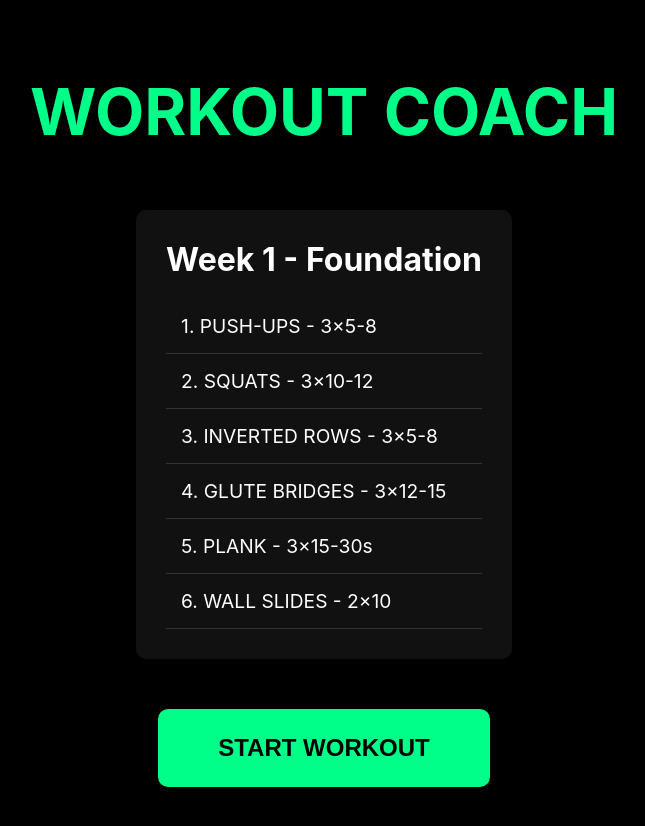
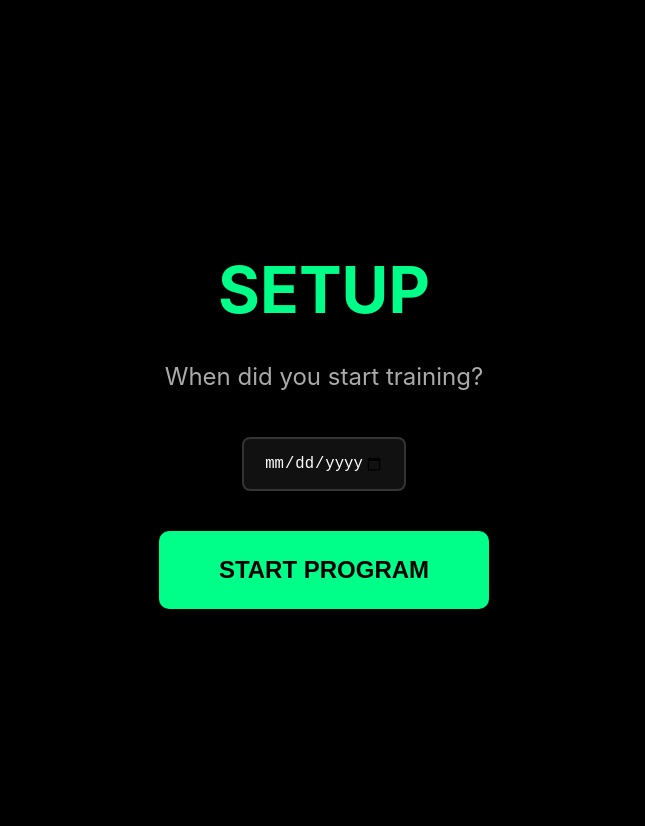
Before and after one commit to samiulmuztaba/Personal-workout-coach, a React (Vite) app in the folder workout-app/: page / in a window 1280 px wide. Shown: the top 826 px of the page, without its empty margins (316-961 px from the left). Built offline with nearby package versions, Linux system fonts and the light colour scheme.

Commit message:
Add workout setup screen with date picker

```diff
--- a/workout-app/src/App.jsx
+++ b/workout-app/src/App.jsx
@@ -55,12 +55,38 @@ const WARMUP_EXERCISES = [
 ];
 
 function App() {
-  const [screen, setScreen] = useState("start"); // start, warmup, exercise, rest, ready, exerciseDone, done
+  const [screen, setScreen] = useState("setup"); // start, warmup, exercise, rest, ready, exerciseDone, done
   const [currentExercise, setCurrentExercise] = useState(0);
   const [currentSet, setCurrentSet] = useState(0);
   const [timer, setTimer] = useState(0);
   const [countdown, setCountdown] = useState(3);
   const [startTime, setStartTime] = useState(null);
+
+  const [startDate, setStartDate] = useState(null);
+  const [workoutHistory, setWorkoutHistory] = useState([]);
+  const [currentWeek, setCurrentWeek] = useState(1); // default
+
+  function getTodayDate() {
+    return new Date().toISOString().split("T")[0];
+  }
+
+  function getDateDaysAgo(days) {
+    const date = new Date();
+    date.setDate(date.getDate() - days);
+    return date.toISOString().split("T")[0];
+  }
+
+  function calculateCurrentWeek() {
+    if (!startDate) return 1;
+
+    const start = new Date(startDate);
+    const today = new Date();
+    const daysDiff = Math.floor((today - start) / (100 * 60 * 60 * 24));
+    const weeksDiff = daysDiff; // 7
+
+    const theoreticalWeek = weeksDiff > 12 ? 12 : weeksDiff;
+    return theoreticalWeek;
+  }
 
   // Timer effect for rest
   useEffect(() => {
@@ -87,6 +113,11 @@ function App() {
       setScreen("exercise");
     }
   }, [screen, countdown]);
+
+  // calculate current week
+  useEffect(() => {
+    if (startDate) setCurrentWeek(calculateCurrentWeek());
+  }, [startDate]);
 
   const startWorkout = () => {
     setStartTime(Date.now());
@@ -154,6 +185,46 @@ function App() {
 
   return (
     <div style={styles.app}>
+      {screen === "setup" && (
+        <div style={styles.screen}>
+          <h1 style={styles.title}>SETUP</h1>
+          <p style={styles.info}>When did you start training?</p>
+
+          <input
+            type="date"
+            style={styles.datePicker}
+            max={new Date().toISOString().split("T")[0]}
+            onChange={(e) => {
+              const selectedDate = e.target.value;
+              const dayOfWeek = new Date(selectedDate).getDay();
+
+              // Check if Mon (1), Wed (3), or Fri (5)
+              if (dayOfWeek === 1 || dayOfWeek === 3 || dayOfWeek === 5) {
+                setStartDate(selectedDate);
+              } else {
+                alert(
+                  "This program starts on Monday, Wednesday, or Friday only. Please pick one of those days.",
+                );
+                e.target.value = ""; // Clear the input
+              }
+            }}
+          />
+
+          <button
+            style={styles.btn}
+            onClick={() => {
+              if (startDate) {
+                setScreen("start");
+              } else {
+                alert("Please select a date first!");
+              }
+            }}
+            disabled={!startDate}
+          >
+            START PROGRAM
+          </button>
+        </div>
+      )}
       {/* START SCREEN */}
       {screen === "start" && (
         <div style={styles.screen}>
@@ -423,6 +494,16 @@ const styles = {
     flexDirection: "column",
     alignItems: "center",
   },
+  datePicker: {
+    padding: "15px 20px",
+    fontSize: "1.2em",
+    borderRadius: "8px",
+    border: "2px solid #333",
+    background: "#111",
+    color: "#fff",
+    marginBottom: "20px",
+    cursor: "pointer",
+  },
 };
 
 export default App;
```
